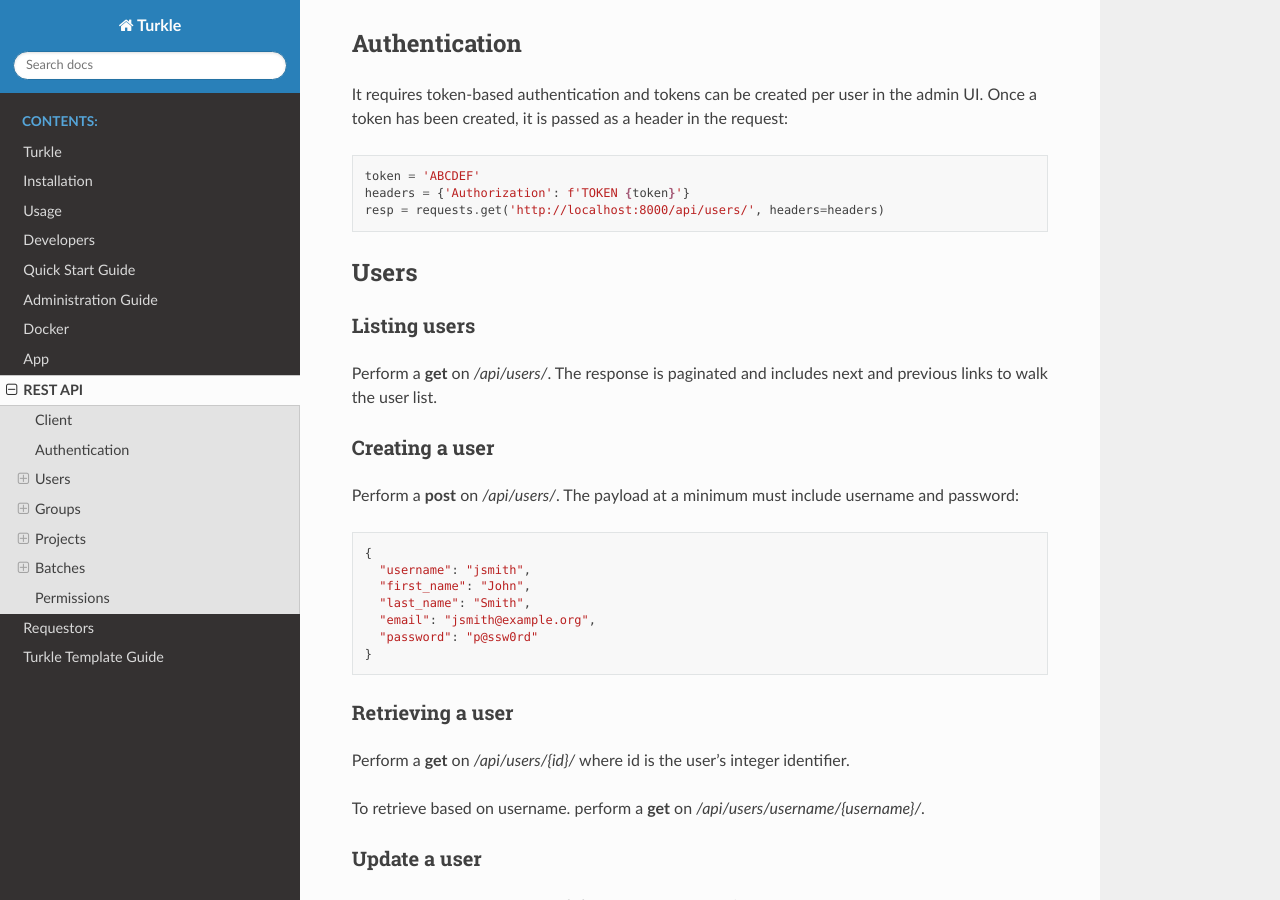
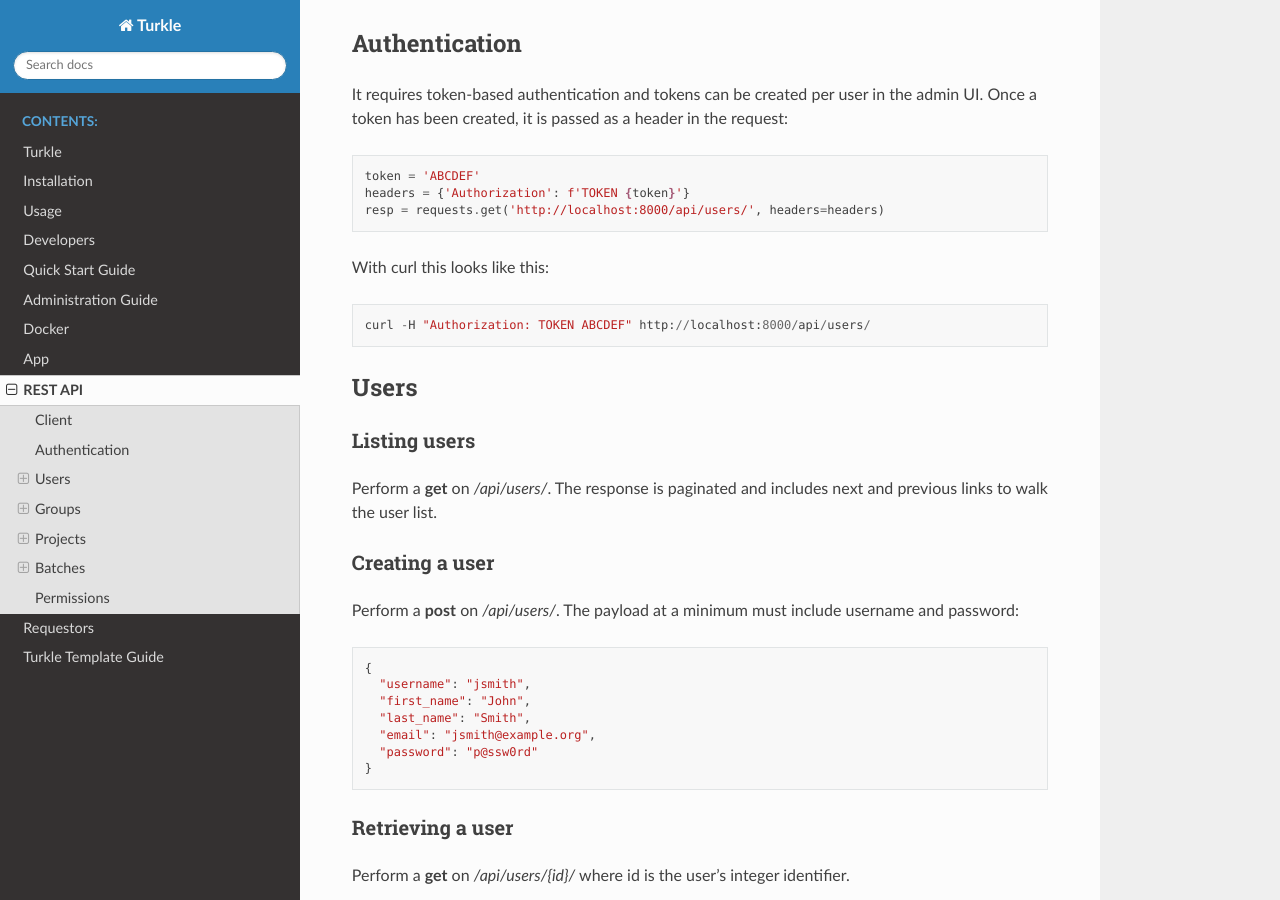
Before and after one commit to hltcoe/turkle, a Sphinx documentation site: the page built from docs/API.rst, in a window 1280 px wide and 900 px high, scrolled down 682 px. Built offline with Sphinx 7.4.7 and the Read the Docs theme 3.1.0, drawn with Linux system fonts in a browser that asks for light colours.

Commit message:
adds a curl example to API docs

```diff
--- a/docs/API.rst
+++ b/docs/API.rst
@@ -31,6 +31,11 @@
   token = 'ABCDEF'
   headers = {'Authorization': f'TOKEN {token}'}
   resp = requests.get('http://localhost:8000/api/users/', headers=headers)
+
+With curl this looks like this::
+
+   curl -H "Authorization: TOKEN ABCDEF" http://localhost:8000/api/users/
+
 
 Users
 --------
```
